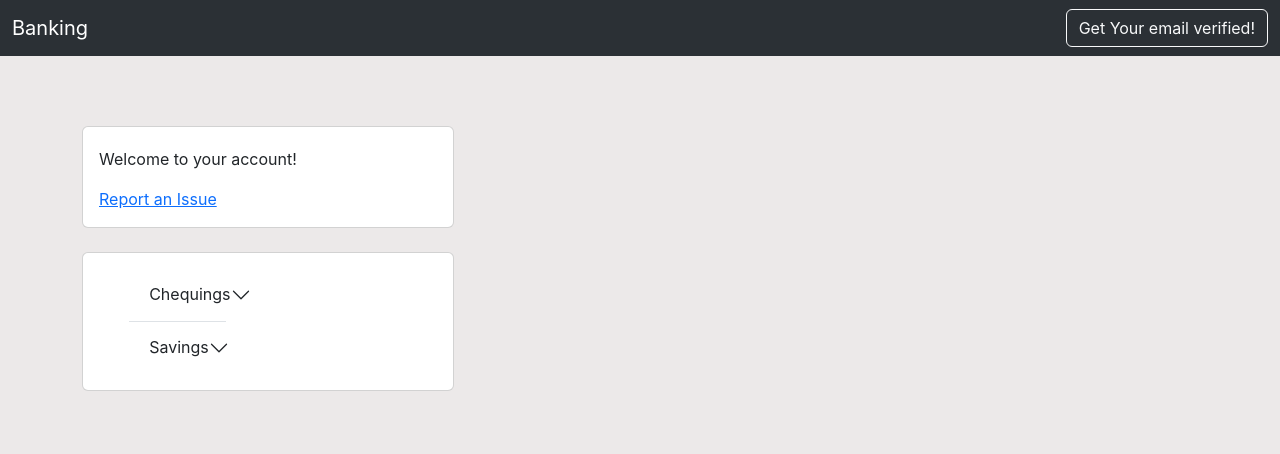
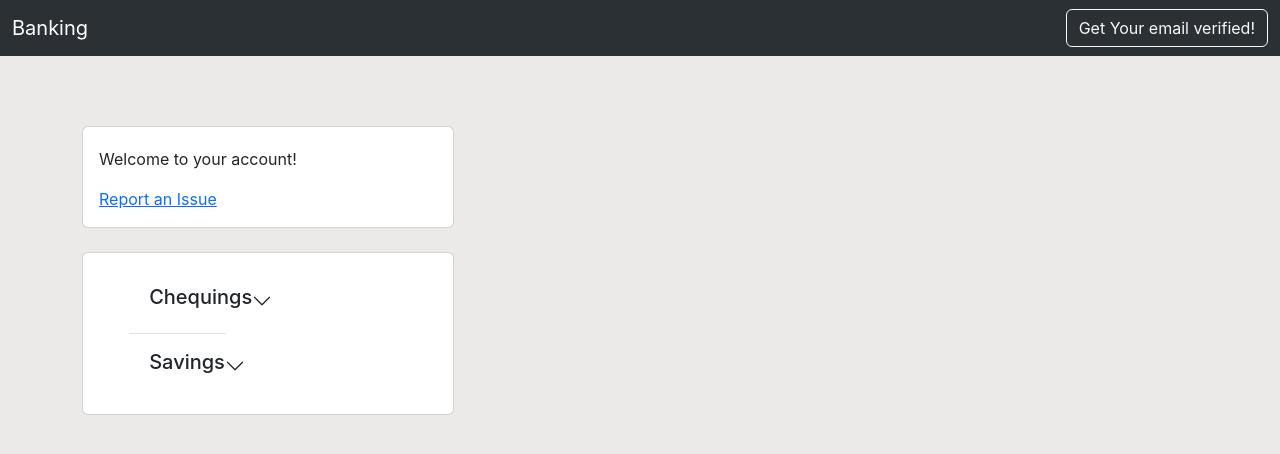
Before and after one commit to tusharx0809/react-apps, a React (Create React App) app in the folder banking_website/: page / in a window 1280 px wide. Shown: the top 454 px of the page. Built offline with nearby package versions, Linux system fonts and the light colour scheme; no server answers; sample sign-in values are in the browser's storage.

Commit message:
added: added headings

```diff
--- a/banking_website/src/components/Home.js
+++ b/banking_website/src/components/Home.js
@@ -75,7 +75,7 @@ const Home = () => {
                           aria-expanded="false"
                           aria-controls="flush-collapseOne"
                         >
-                          Chequings
+                          <h5>Chequings</h5>
                         </button>
                       </h2>
                       <div
@@ -96,7 +96,7 @@ const Home = () => {
                           aria-expanded="false"
                           aria-controls="flush-collapseTwo"
                         >
-                          Savings
+                          <h5>Savings</h5>
                         </button>
                       </h2>
                       <div
```
